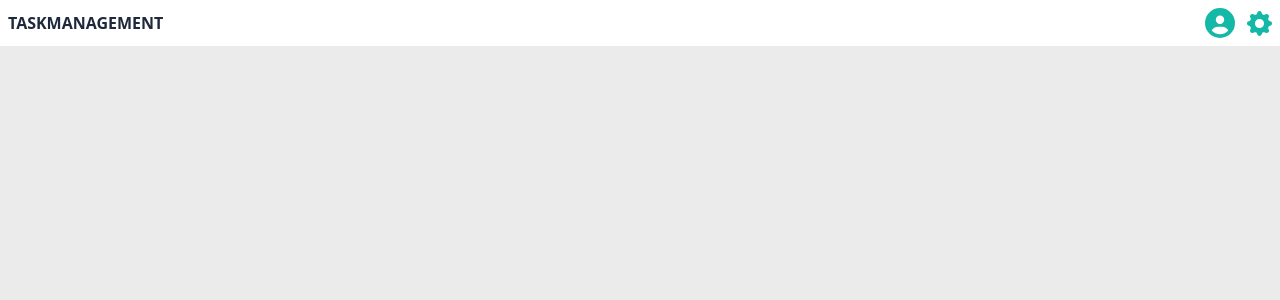
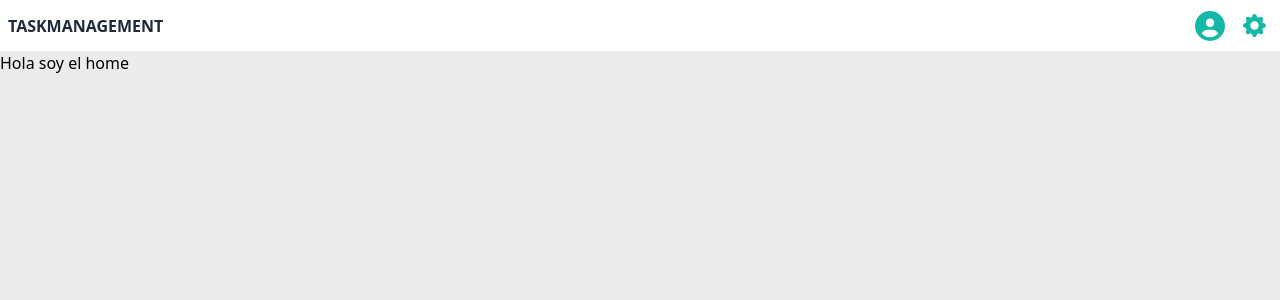
Before and after one commit to Edisonven/Tnest-app, a React (Vite) app in the folder Frontend/: page / in a window 1280 px wide. Shown: the top 300 px of the page. Built offline with nearby package versions, Linux system fonts and the light colour scheme.

Commit message:
Creando componente home

```diff
--- a/Frontend/src/App.tsx
+++ b/Frontend/src/App.tsx
@@ -1,10 +1,12 @@
 import "./App.css";
+import Home from "./components/home/Home";
 import Navbar from "./components/navbar/Navbar";
 
 function App(): JSX.Element {
   return (
     <div className="app__container min-h-[100vh] bg-[#EBEBEB] dark:bg-[#22264B]">
       <Navbar />
+      <Home />
     </div>
   );
 }
--- /dev/null
+++ b/Frontend/src/components/home/Home.tsx
@@ -0,0 +1,9 @@
+function Home(): JSX.Element {
+  return (
+    <section className="">
+      <h1>Hola soy el home</h1>
+    </section>
+  );
+}
+
+export default Home;
--- a/Frontend/src/components/navbar/Navbar.tsx
+++ b/Frontend/src/components/navbar/Navbar.tsx
@@ -22,7 +22,7 @@ function Navbar(): JSX.Element {
     setOpenThemeMenu(!openThemeMenu);
   };
 
-  const handleClickOutside = (event: MouseEvent | Event) => {
+  const handleClickOutside = (event: MouseEvent) => {
     if (
       iconRef.current &&
       themeRef.current &&
@@ -57,7 +57,7 @@ function Navbar(): JSX.Element {
             <GearIcon
               ref={iconRef}
               onClick={handleOpenThemeMenu}
-              className="text-[25px] text-teal-500 dark:text-slate-400 cursor-pointer select-none"
+              className="text-[35px] text-teal-500 dark:text-slate-400 cursor-pointer select-none hover:bg-[#0000001f] dark:hover:bg-[#00000054] rounded-full p-[6px] duration-300"
             />
             <AnimatePresence>
               {openThemeMenu ? (
--- a/Frontend/src/components/themeMenu/ThemeMenu.tsx
+++ b/Frontend/src/components/themeMenu/ThemeMenu.tsx
@@ -25,7 +25,7 @@ const ThemeMenu = forwardRef<HTMLDivElement, ThemeMenuProps>(
         exit={{ opacity: 0, scale: 0.9 }}
         transition={{ duration: 0.2 }}
         style={{ originX: 1, originY: 0 }}
-        className="absolute top-[40px] right-0 bg-white dark:bg-[#393C73] shadow-lg rounded"
+        className="absolute top-[45px] right-0 bg-white dark:bg-[#393C73] shadow-lg rounded"
       >
         <div className="p-1 flex items-center gap-1 select-none">
           <MdLightMode
```
